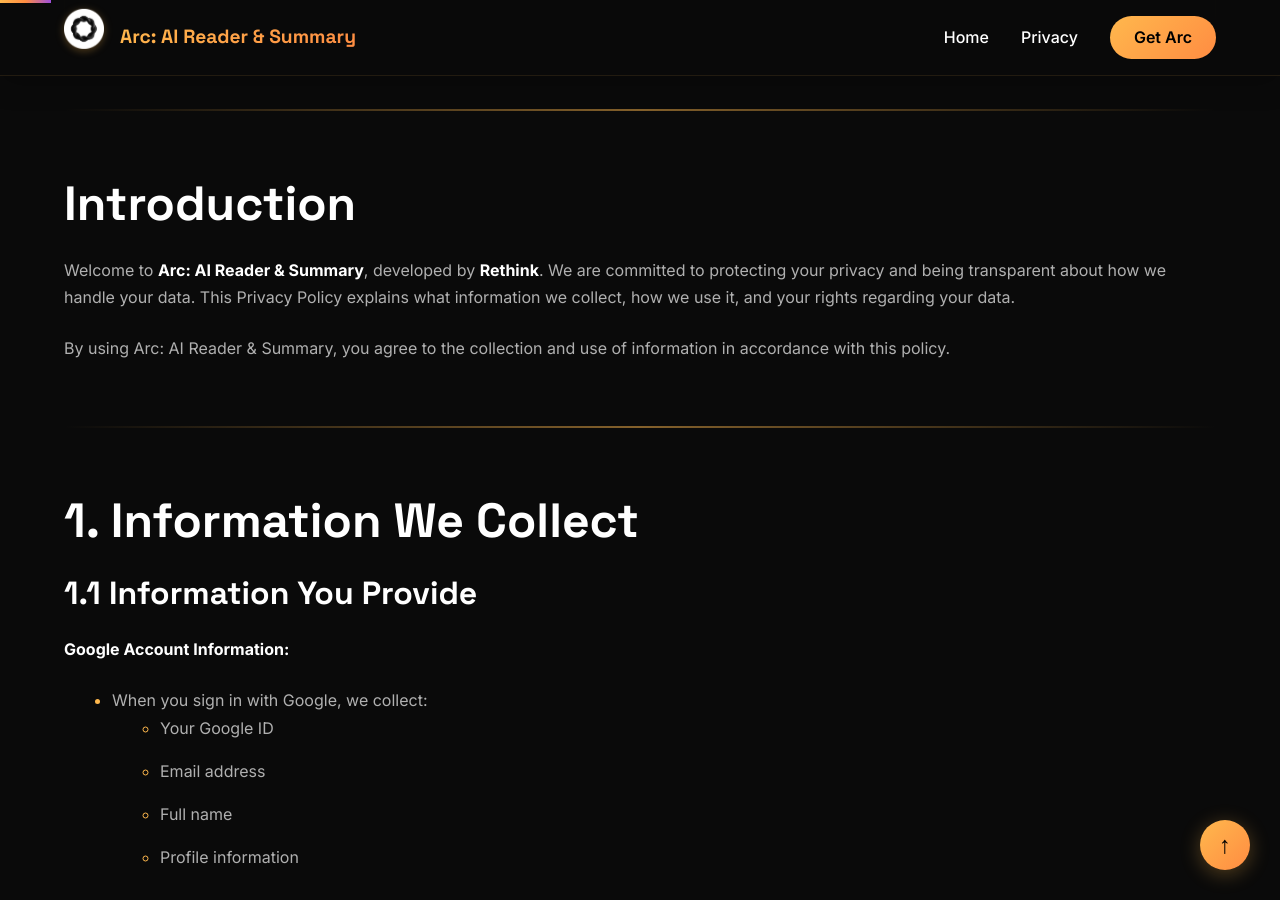
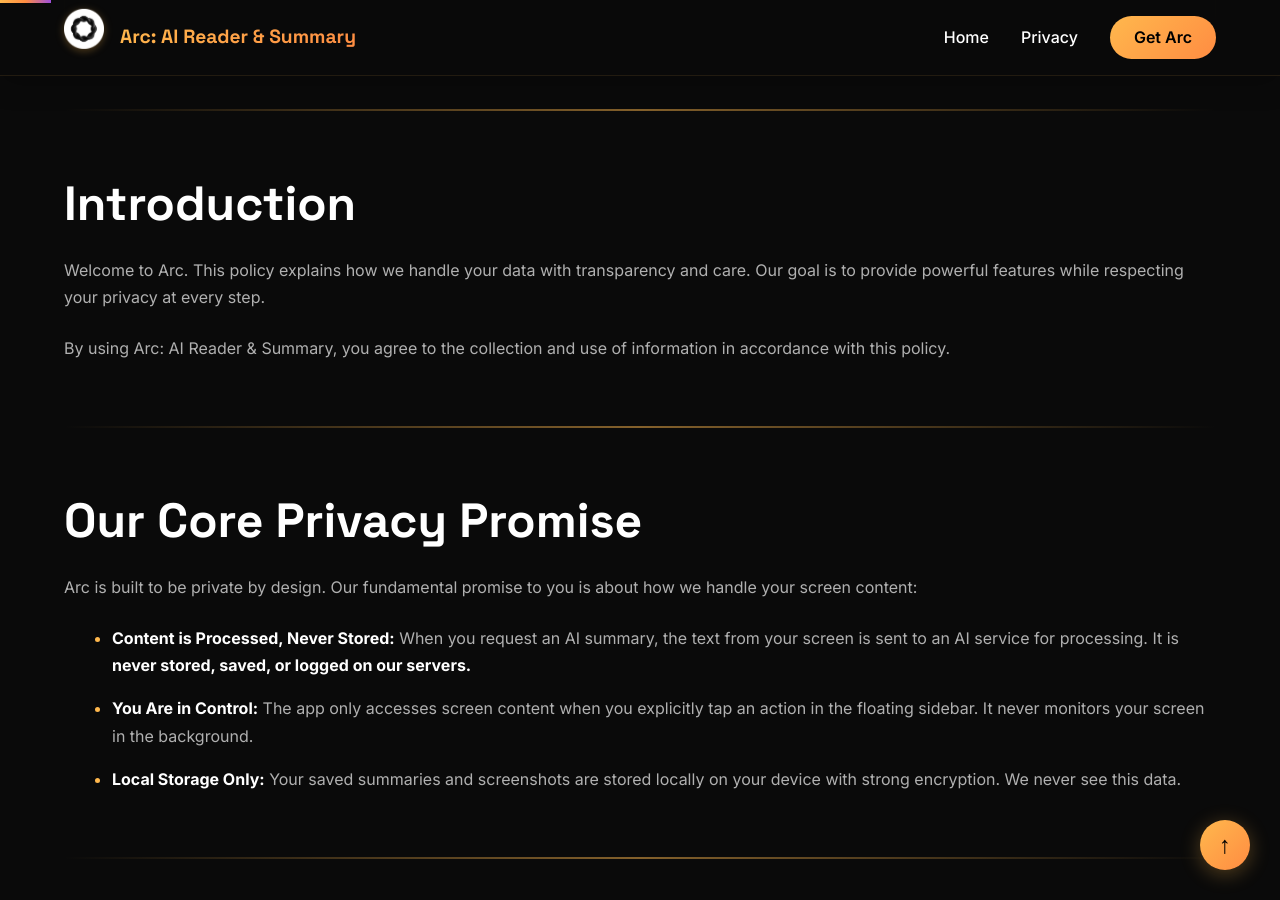
Before and after one commit to chouguleds/arc-privacy-policy, a Jekyll site: the page built from privacy.md, in a window 1280 px wide and 900 px high, scrolled down 546 px. Built offline with Jekyll 4.4.1, drawn with Linux system fonts in a browser that asks for light colours; some of the changed text lies outside the part shown.

Commit message:
Improve privacy policy: Add core promise section, strengthen encryption language, clarify TTS, add third-party links

```diff
--- a/privacy.md
+++ b/privacy.md
@@ -17,9 +17,19 @@ title: Privacy Policy - Arc: AI Reader & Summary
 
 ## Introduction
 
-Welcome to **Arc: AI Reader & Summary**, developed by **Rethink**. We are committed to protecting your privacy and being transparent about how we handle your data. This Privacy Policy explains what information we collect, how we use it, and your rights regarding your data.
+Welcome to Arc. This policy explains how we handle your data with transparency and care. Our goal is to provide powerful features while respecting your privacy at every step.
 
 By using Arc: AI Reader & Summary, you agree to the collection and use of information in accordance with this policy.
+
+---
+
+## Our Core Privacy Promise
+
+Arc is built to be private by design. Our fundamental promise to you is about how we handle your screen content:
+
+* **Content is Processed, Never Stored:** When you request an AI summary, the text from your screen is sent to an AI service for processing. It is **never stored, saved, or logged on our servers.**
+* **You Are in Control:** The app only accesses screen content when you explicitly tap an action in the floating sidebar. It never monitors your screen in the background.
+* **Local Storage Only:** Your saved summaries and screenshots are stored locally on your device with strong encryption. We never see this data.
 
 ---
 
@@ -77,9 +87,10 @@ By using Arc: AI Reader & Summary, you agree to the collection and use of inform
 - This is done only when you explicitly tap "Summarize"
 - The text is processed and immediately discarded—never stored
 
-**Read Aloud (Text-to-Speech):**
-- Uses Android's built-in TTS engine
+**Read Aloud (On-Device Text-to-Speech):**
+- Uses Android's built-in TTS engine running entirely on your device
 - No data is sent to external servers for this feature
+- Your text never leaves your device during text-to-speech conversion
 
 **Save and Organize:**
 - Summaries, screenshots, and metadata are stored locally on your device using Room database
@@ -154,7 +165,9 @@ We share data with the following third-party services to provide functionality:
 
 **On Your Device:**
 - All saved summaries, screenshots, search history, and preferences are stored locally using Room database
-- Encrypted by Android's built-in security
+- Protected by Android's app sandboxing (MODE_PRIVATE) - only Arc can access this data
+- Encrypted using Android's file-based encryption on modern devices (Android 7.0+)
+- Data is isolated from other apps and requires device authentication to access
 
 **On Our Servers:**
 - Only basic user account information (Google ID, email, name)
```
Also changed, not shown: other parts of privacy.md (+6 -6 lines).
